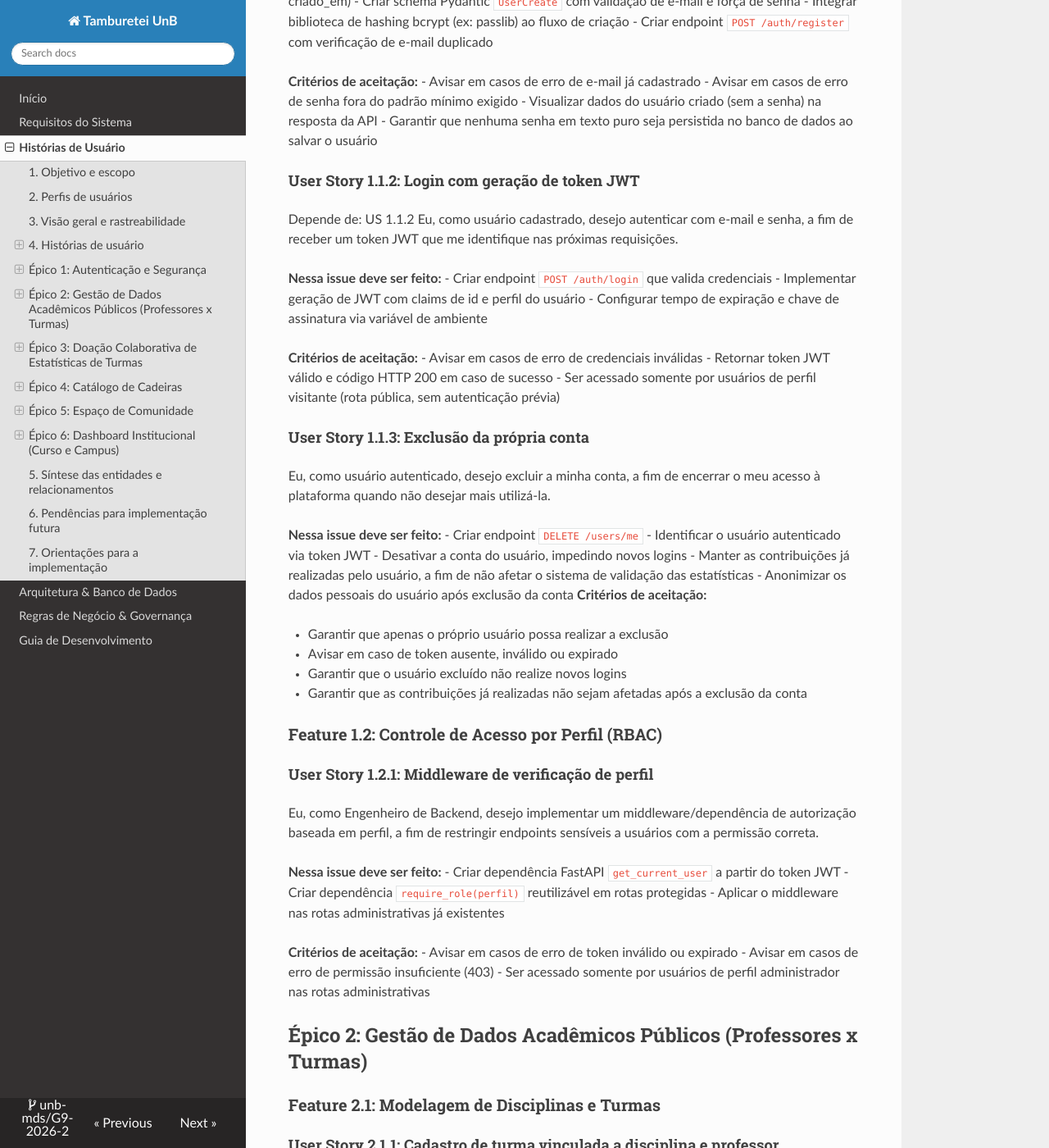
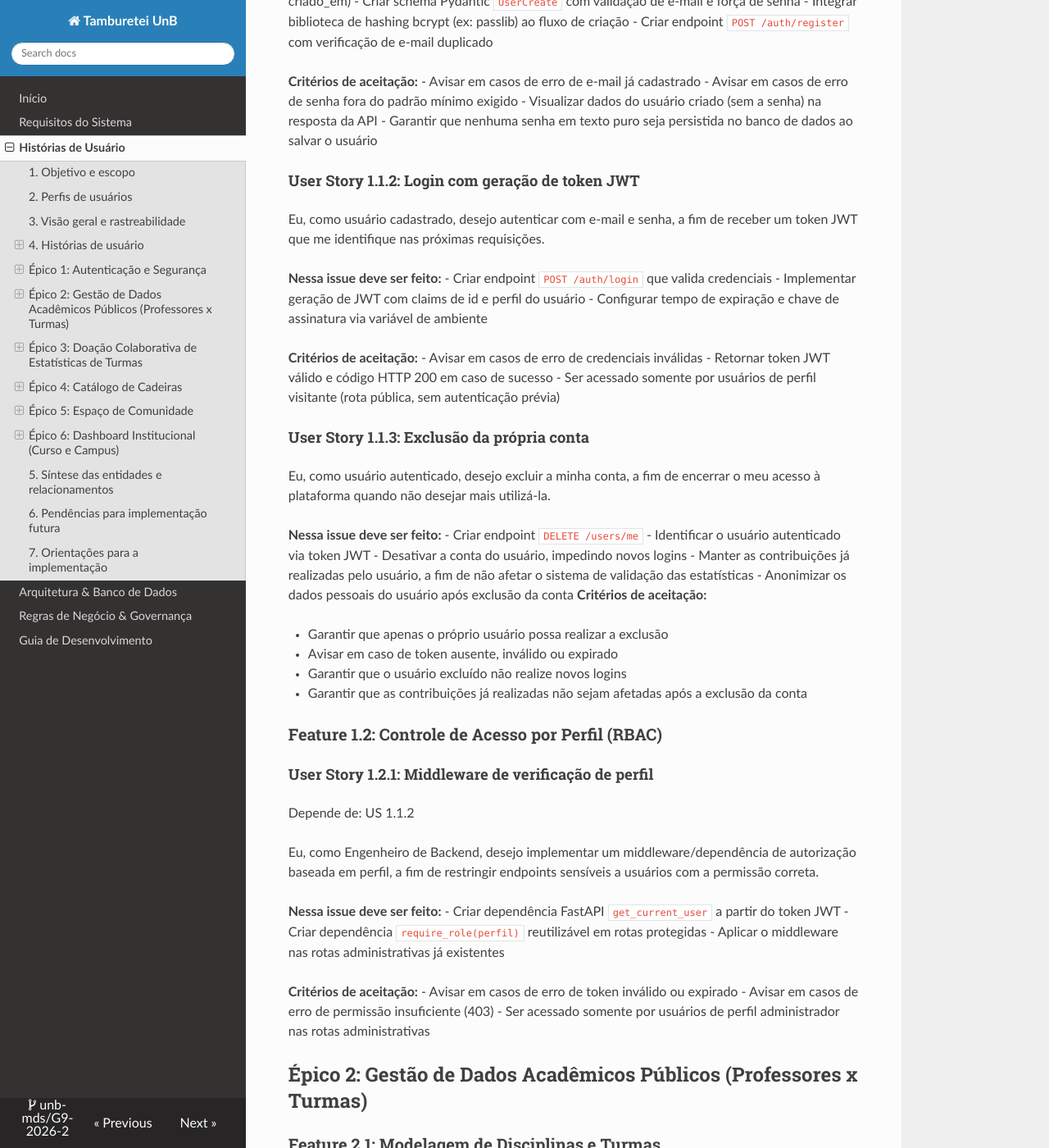
Before and after one commit to unb-mds/G9-2026-2, an MkDocs documentation site: the page built from docs/historias_usuario.md, in a window 1280 px wide and 1400 px high, scrolled down 9604 px. Shown: the whole window at 82% size. Built offline with MkDocs 1.6.1, drawn with Linux system fonts in a browser that asks for light colours; nearby versions of some CDN libraries; part of the change alters nothing that is shown.

```diff
--- a/docs/historias_usuario.md
+++ b/docs/historias_usuario.md
@@ -307,7 +307,6 @@ Eu, como visitante não autenticado, desejo me cadastrar na plataforma com e-mai
 - Visualizar dados do usuário criado (sem a senha) na resposta da API
 - Garantir que nenhuma senha em texto puro seja persistida no banco de dados ao salvar o usuário
 #### User Story 1.1.2: Login com geração de token JWT
-Depende de: US 1.1.2
 Eu, como usuário cadastrado, desejo autenticar com e-mail e senha, a fim de receber um token JWT que me identifique nas próximas requisições.
 
 **Nessa issue deve ser feito:**
@@ -337,6 +336,8 @@ Eu, como usuário autenticado, desejo excluir a minha conta, a fim de encerrar o
 ### Feature 1.2: Controle de Acesso por Perfil (RBAC)
 
 #### User Story 1.2.1: Middleware de verificação de perfil
+Depende de: US 1.1.2
+
 Eu, como Engenheiro de Backend, desejo implementar um middleware/dependência de autorização baseada em perfil, a fim de restringir endpoints sensíveis a usuários com a permissão correta.
 
 **Nessa issue deve ser feito:**
```
